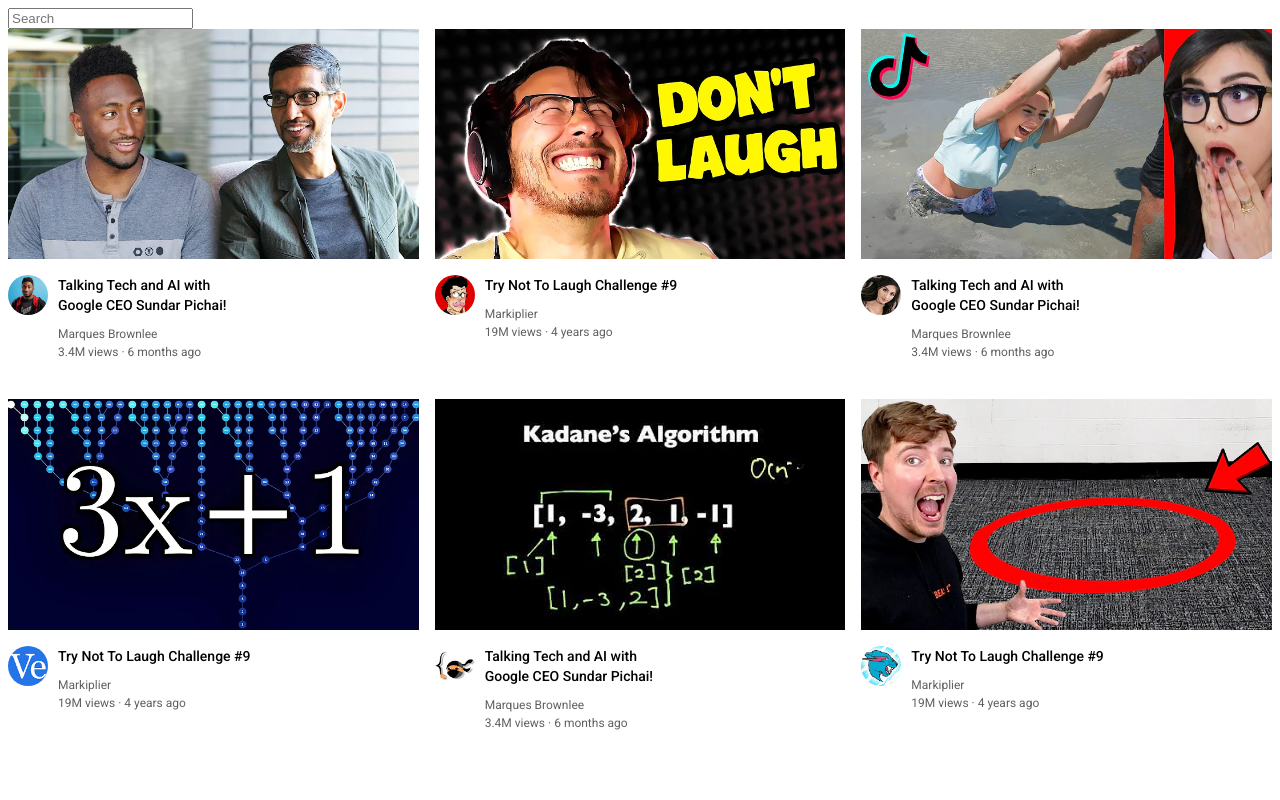
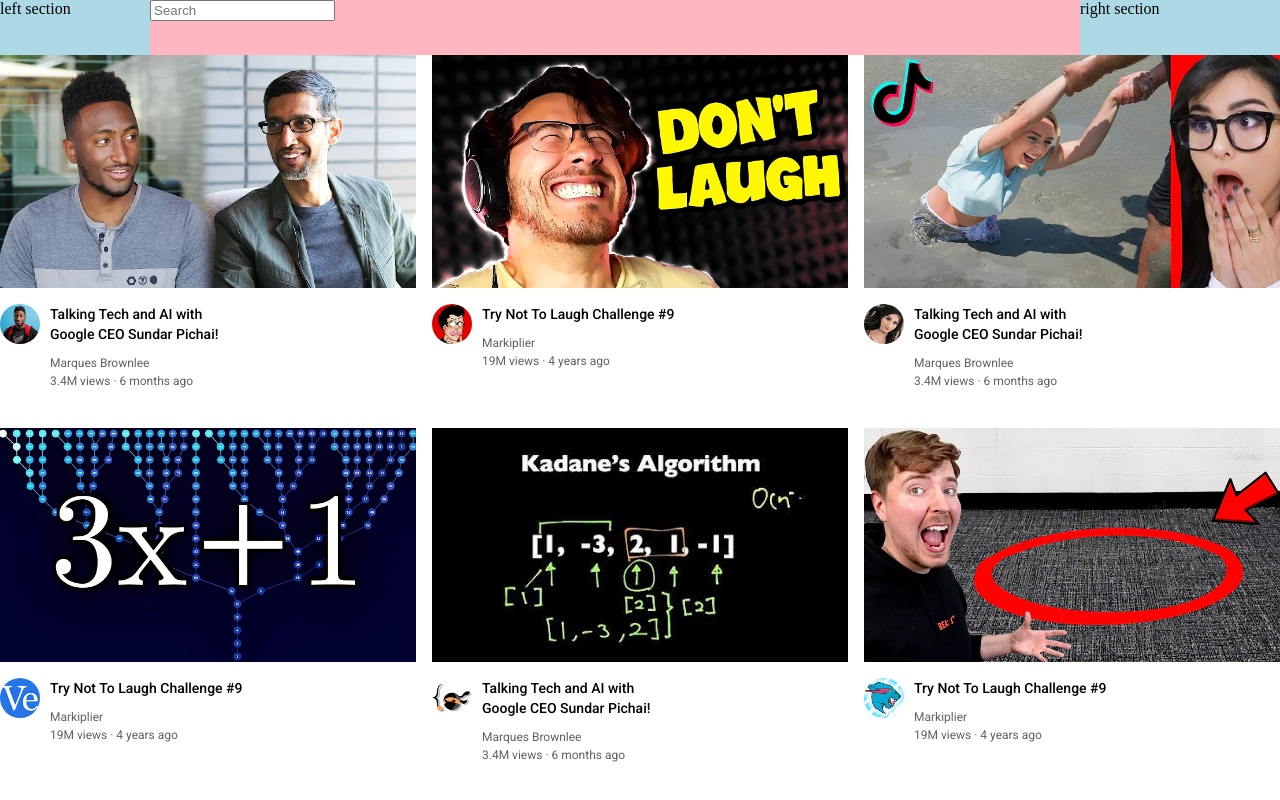
Before and after one commit to Maswud07/youtube-clone, a plain HTML site: page index.html in a window 1280 px wide. Drawn offline with Linux system fonts and the light colour scheme.

Commit message:
working on header section

```diff
--- a/index.html
+++ b/index.html
@@ -10,7 +10,16 @@
 <link href="https://fonts.googleapis.com/css2?family=Roboto:ital,wght@0,100..900;1,100..900&display=swap" rel="stylesheet">
 </head>
 <body>
-    <input class="search-bar" type="text" placeholder="Search">
+    <div class="header">
+        <div class="left-section"> left section</div>
+        <div class="middle-section"><input class="search-bar" type="text" placeholder="Search"></div>
+        <div class="right-section"> right section</div>
+
+
+
+
+    </div>
+
 
     <div class="video-grid">
 
--- a/styles/styles.css
+++ b/styles/styles.css
@@ -2,10 +2,6 @@
     width: 100%;
 }
 
-.search-bar{
-    display: block;
-
-}
 .video-title{
     margin-top: 0;
     font-size: 14px;
@@ -60,3 +56,29 @@ p{
     column-gap: 16px;
     row-gap: 40px;
 }
+
+body{
+    margin: 0;
+}
+
+.header{
+    height: 55px;
+    display: flex;
+    justify-content: space-between;
+}
+
+.left-section{
+    background-color: lightblue;
+    width: 150px;
+}
+
+.middle-section{
+    background-color: lightpink;
+    flex: 1;
+
+}
+
+.right-section{
+    background-color: lightblue;
+    width: 200px;
+}
```
